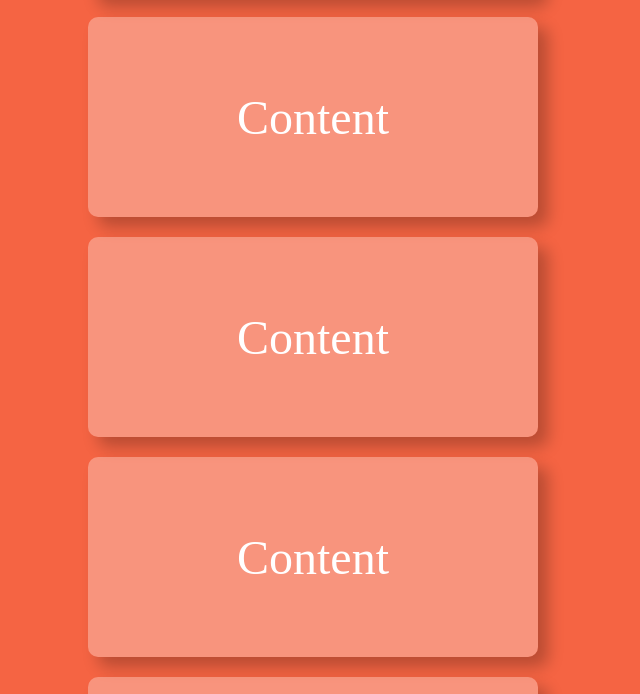
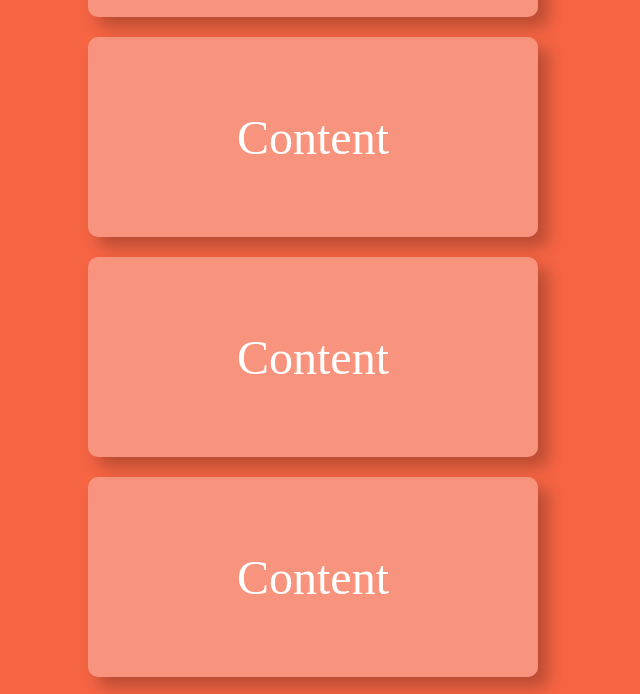
Before and after one commit to abdellahak/50projects50days-Day6, a plain HTML site: page index.html in a window 1280 px wide. Shown: the part 720-1414 px from the top of the page, without its empty margins (327-967 px from the left). Drawn offline with Linux system fonts and the light colour scheme; a web font is replaced by a local one.

Commit message:
Update style.css

```diff
--- a/style.css
+++ b/style.css
@@ -11,8 +11,9 @@ body{
 }
 main{
     width: fit-content;
-    padding: 10px;
     margin: auto;
+    overflow: hidden;
+    padding: 30px;
 }
 
 main h2{
```
